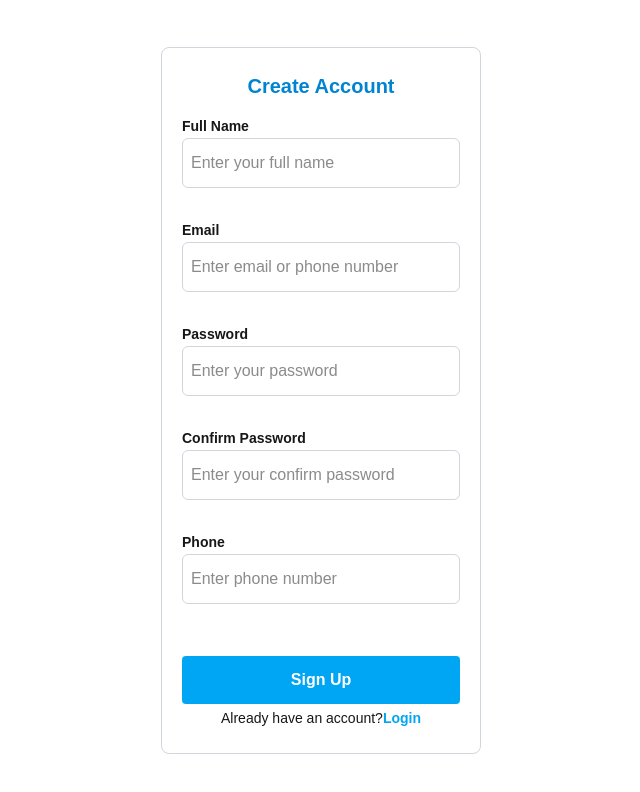
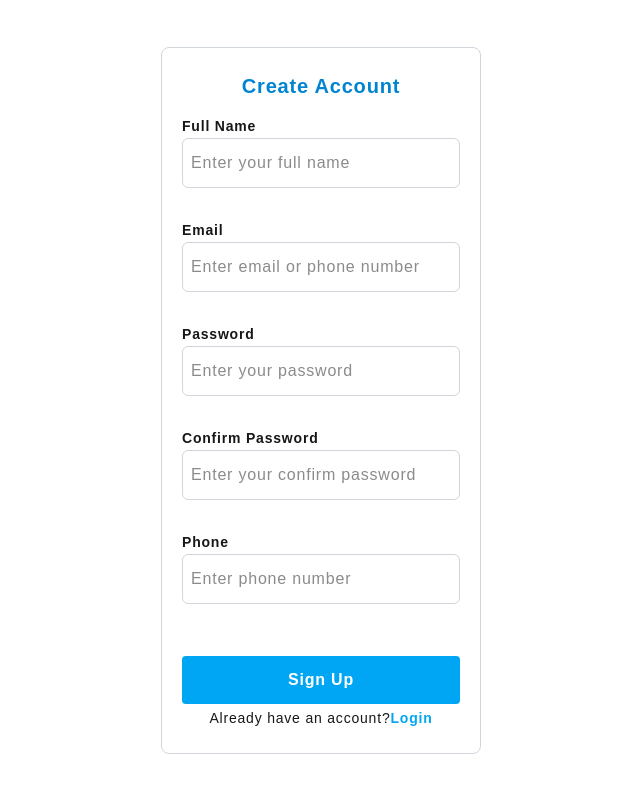
Before and after one commit to krantipariyar574388-netizen/BLOOD_CONNECT_CLIENT, a Next.js app: page /register in a window 1280 px wide. Shown: the top 792 px of the page, without its empty margins (319-959 px from the left). Built offline with nearby package versions, Linux system fonts and the light colour scheme.

Commit message:
add : react query * provider component

```diff
--- a/app/layout.tsx
+++ b/app/layout.tsx
@@ -1,6 +1,7 @@
 import type { Metadata } from "next";
 import { Geist, Geist_Mono } from "next/font/google";
 import "./globals.css";
+import ReactQueryProvider from "@/providers/query.provider";
 
 const geistSans = Geist({
   variable: "--font-geist-sans",
@@ -13,8 +14,8 @@ const geistMono = Geist_Mono({
 });
 
 export const metadata: Metadata = {
-  title: "Create Next App",
-  description: "Generated by create next app",
+  title: "BLOODCONNECT App",
+  description: "BLOODCONNECT app",
 };
 
 export default function RootLayout({ children }: LayoutProps<"/">) {
@@ -23,7 +24,11 @@ export default function RootLayout({ children }: LayoutProps<"/">) {
       lang="en"
       className={`${geistSans.variable} ${geistMono.variable} h-full antialiased`}
     >
-      <body className="min-h-full flex flex-col">{children}</body>
+      <body className="min-h-full flex flex-col tracking-wider">
+        <ReactQueryProvider>
+          {children}
+        </ReactQueryProvider>
+        </body>
     </html>
   );
 }
--- a/components/form/login.form.tsx
+++ b/components/form/login.form.tsx
@@ -6,6 +6,7 @@ import { yupResolver } from "@hookform/resolvers/yup";
 import { loginSchema } from "@/schema/auth.schema";
 import { TLogin } from "@/types/auth.types";
 import { login } from "@/api/auth.api";
+import {useMutation} from'@tanstack/react-query';
 
 const LoginForm = () => {
   const { register, handleSubmit, formState : {errors}} = useForm<TLogin>({
@@ -16,13 +17,18 @@ const LoginForm = () => {
     resolver: yupResolver(loginSchema)
   })
 
+  const {mutate, data, isPending, error} = useMutation({
+    mutationFn: login,
+    onSuccess: (data) => {
+      console.log('Login success', data)
+    },
+    onError : (error) => {
+      console.log("Login on error", error)
+    }
+  })
+
   const onSubmit = async (data: TLogin) => {
-    try {
-      const response = await login(data)
-      console.log(response)
-    } catch (error) {
-      console.log(error)
-    }
+    mutate(data)
   }
 
 
--- a/components/form/register.form.tsx
+++ b/components/form/register.form.tsx
@@ -5,8 +5,10 @@ import { useForm } from 'react-hook-form';
 import { yupResolver } from "@hookform/resolvers/yup";
 import { registerSchema } from "@/schema/auth.schema";
 import { TRegister } from "@/types/auth.types";
+import {useMutation} from'@tanstack/react-query';
+import { register as registerUser } from "@/api/auth.api";
 
-const LoginForm = () => {
+const RegisterForm = () => {
 
   const { register: formRegister, handleSubmit,formState : {errors}} = useForm<TRegister>({
     defaultValues : {
@@ -19,12 +21,18 @@ const LoginForm = () => {
     resolver: yupResolver(registerSchema)
   })
 
-  const onSubmit = async (data: TRegister) => {
-      try {
-        console.log(data)
-      } catch (error) {
-        console.log(error)
+    const {mutate, data, isPending, error} = useMutation({
+      mutationFn: (data: TRegister) => registerUser(data),
+      onSuccess: (data) => {
+        console.log('Register success', data)
+      },
+      onError : (error) => {
+        console.log("Register on error", error)
       }
+    })
+
+    const onSubmit = async (data: TRegister) => {
+      mutate(data)
     }
 
   return (
@@ -88,4 +96,4 @@ const LoginForm = () => {
   );
 };
 
-export default LoginForm;
+export default RegisterForm;
--- a/package.json
+++ b/package.json
@@ -10,6 +10,7 @@
   },
   "dependencies": {
     "@hookform/resolvers": "^5.9.1",
+    "@tanstack/react-query": "^5.101.4",
     "axios": "^1.19.0",
     "cors": "^2.8.6",
     "next": "16.3.0",
--- /dev/null
+++ b/providers/query.provider.tsx
@@ -0,0 +1,13 @@
+"use client"
+import { QueryClient, QueryClientProvider } from "@tanstack/react-query"
+
+const queryClient = new QueryClient()
+const ReactQueryProvider = ({ children } : Readonly<{ children : React.ReactNode }>) => {
+  return (
+    <QueryClientProvider client={queryClient}>
+        {children}
+    </QueryClientProvider>
+  )
+}
+
+export default ReactQueryProvider
```
Also changed, not shown: 1 other file (tests, documents, lock files or other folders).
